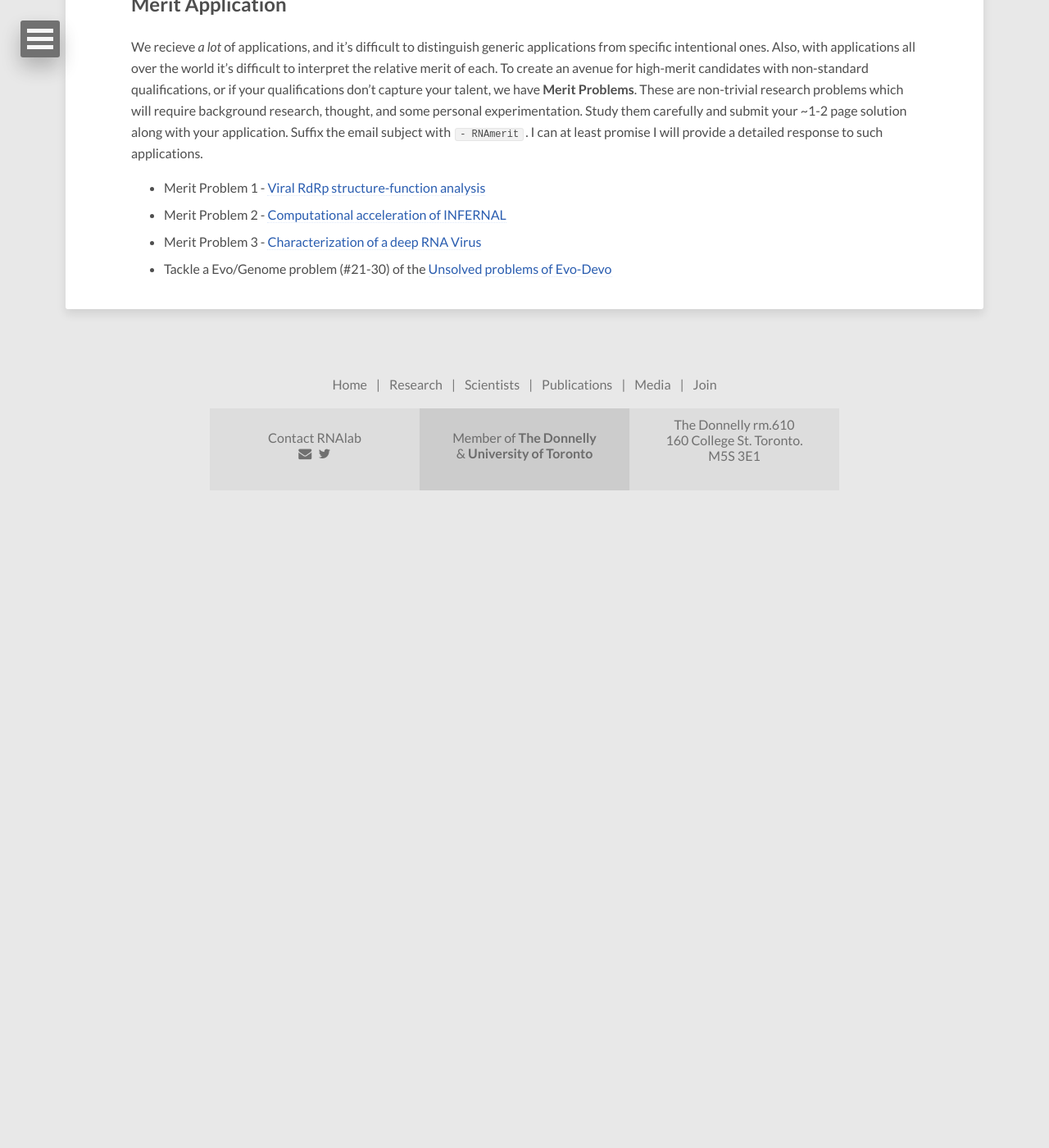
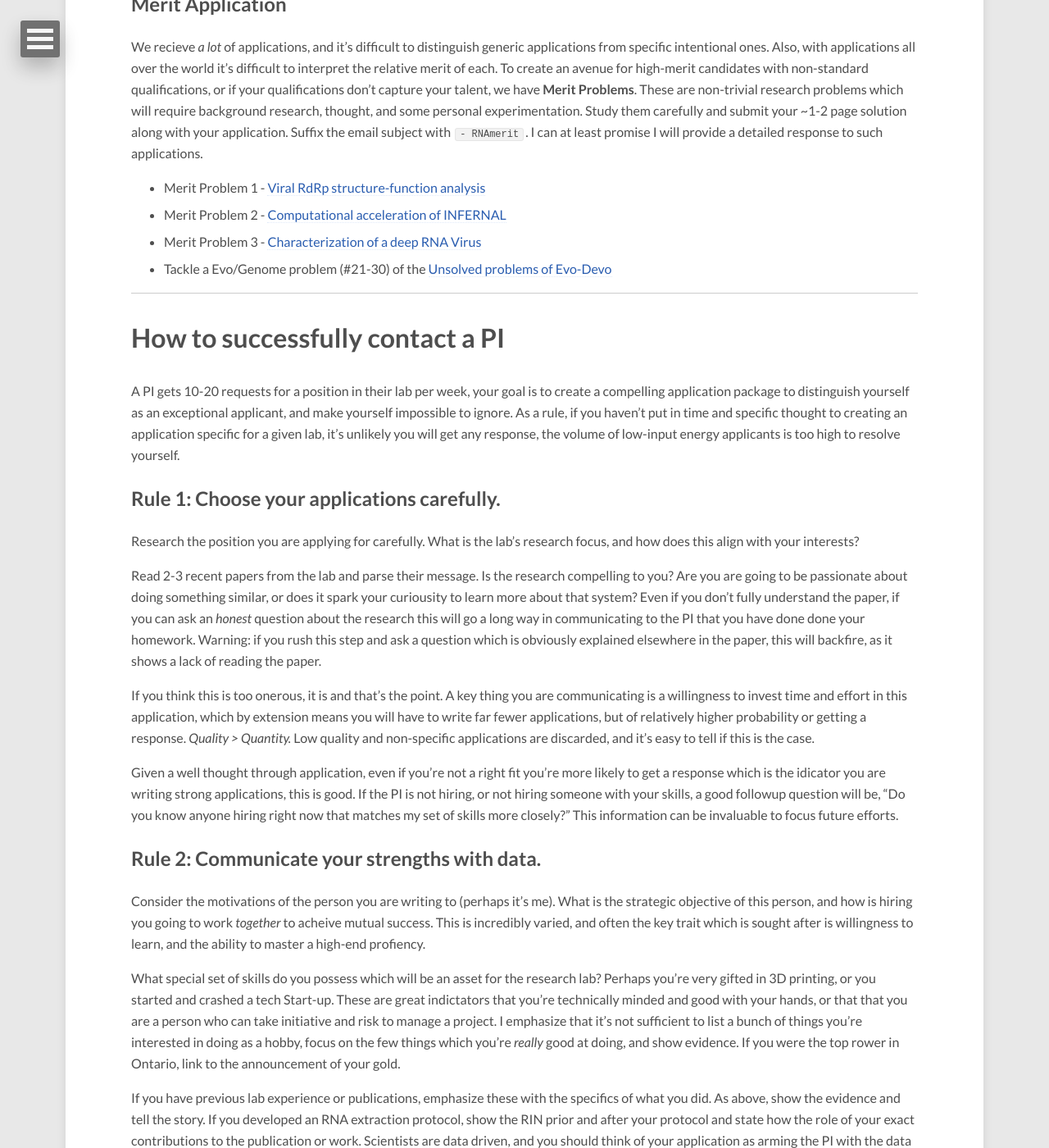
Before and after one commit to RNAlab/RNAlab, a Jekyll site: the page built from join.md, in a window 1280 px wide and 1400 px high, scrolled down 1699 px. Shown: the whole window at 82% size. Built offline with Jekyll 4.4.1, drawn with Linux system fonts in a browser that asks for light colours; nearby versions of some CDN libraries; before the commit the page ends 2329 px from its top, so only the background shows below that; some of the changed text lies outside the part shown.

Commit message:
Add contacting a PI form

```diff
--- a/join.md
+++ b/join.md
@@ -43,3 +43,50 @@ We recieve *a lot* of applications, and it's difficult to distinguish generic ap
 - Merit Problem 2 - [Computational acceleration of INFERNAL](doc/merit/RNAmerit_002.pdf)
 - Merit Problem 3 - [Characterization of a deep RNA Virus](doc/merit/RNAmerit_003.pdf)
 - Tackle a Evo/Genome problem (#21-30) of the [Unsolved problems of Evo-Devo](https://www.sdbonline.org/sites/fly/lewheldquirk/puzzleq.htm#evolveii)
+
+---------------------
+
+# How to successfully contact a PI
+
+A PI gets 10-20 requests for a position in their lab per week, your goal is to create a compelling application package to distinguish yourself as an exceptional applicant, and make yourself impossible to ignore. As a rule, if you haven't put in time and specific thought to creating an application specific for a given lab, it's unlikely you will get any response, the volume of low-input energy applicants is too high to resolve yourself.
+
+## Rule 1: Choose your applications carefully.
+
+Research the position you are applying for carefully. What is the lab's research focus, and how does this align with your interests?
+
+Read 2-3 recent papers from the lab and parse their message. Is the research compelling to you? Are you are going to be passionate about doing something similar, or does it spark your curiousity to learn more about that system?  Even if you don't fully understand the paper, if you can ask an _honest_ question about the research this will go a long way in communicating to the PI that you have done done your homework. Warning: if you rush this step and ask a question which is obviously explained elsewhere in the paper, this will backfire, as it shows a lack of reading the paper.
+
+If you think this is too onerous, it is and that's the point. A key thing you are communicating is a willingness to invest time and effort in this application, which by extension means you will have to write far fewer applications, but of relatively higher probability or getting a response. *Quality > Quantity.* Low quality and non-specific applications are discarded, and it's easy to tell if this is the case.
+
+Given a well thought through application, even if you're not a right fit you're more likely to get a response which is the idicator you are writing strong applications, this is good. If the PI is not hiring, or not hiring someone with your skills, a good followup question will be, "Do you know anyone hiring right now that matches my set of skills more closely?" This information can be invaluable to focus future efforts.
+
+## Rule 2: Communicate your strengths with data.
+
+Consider the motivations of the person you are writing to (perhaps it's me). What is the strategic objective of this person, and how is hiring you going to work _together_ to acheive mutual success. This is incredibly varied, and often the key trait which is sought after is willingness to learn, and the ability to master a high-end profiency.
+
+What special set of skills do you possess which will be an asset for the research lab? Perhaps you're very gifted in 3D printing, or you started and crashed a tech Start-up. These are great indictators that you're technically minded and good with your hands, or that that you are a person who can take initiative and risk to manage a project. I emphasize that it's not sufficient to list a bunch of things you're interested in doing as a hobby, focus on the few things which you're _really_ good at doing, and show evidence. If you were the top rower in Ontario, link to the announcement of your gold.
+
+If you have previous lab experience or publications, emphasize these with the specifics of what you did. As above, show the evidence and tell the story. If you developed an RNA extraction protocol, show the RIN prior and after your protocol and state how the role of your exact contributions to the publication or work. Scientists are data driven, and you should think of your application as arming the PI with the data to want to hire you.
+
+From my perspective, I would rather work with someone who has reached `Grandmasters League` in Starcraft 2, or competed in the Olympics than someone who has straight `A`s. Those are really difficult and highly competative achievements, and the type of person who can grind out a Grandmaster, can focus that on research and become a great scientist. Your cover letter is your chance tto tell the story of what you're great at.
+
+Provide your Curriclum Vitae, Transcripts, and supporting documentation upfront with your cover letter. If I have to ask for it, I'm likely to not.
+
+## Rule 3: Think outside of the box.
+
+Your objective is to *stand-out and be considered*, not to be hired. The initial Cover Letter is about standing out and beginning a narrative of collaboration, exploration, and learning. In the follow-up interview we can have a conversation about what that will look like in practice, and if there's a deeper alignment between our research goals, at that point you also can get more detailed information about where you may be a better fit, if it's not here.
+
+Being generic is a disservice to yourself, you are shuffling yourself into the same pile as everyone else, you want to be at the top of that list.
+
+Creativity might not be appropriate for every job application (protip: if it's a human deciding, you want to be creative), but I'm giving you explicit go-ahead here, and I would encourage you to take a risk. If you do this, ask specifically if it worked or not in the email and I can provide feedback. (See, it got a conversation started).
+
+## Rule 4: Have fun.
+
+It comes across in writing when an applicant is genuine, enthusiastic, and loves the science. This is always a good thing.
+
+### Extra Links
+
+See also:
+- [Writing a compelling Cover Letter](https://www.nature.com/articles/nj7623-129a)
+- [6 ways to grab your PI attention](https://www.nature.com/articles/d41586-023-00592-2)
+- [How to contact a PI](http://sayginlab.ucsd.edu/how-to-contact-a-pi/)
```
